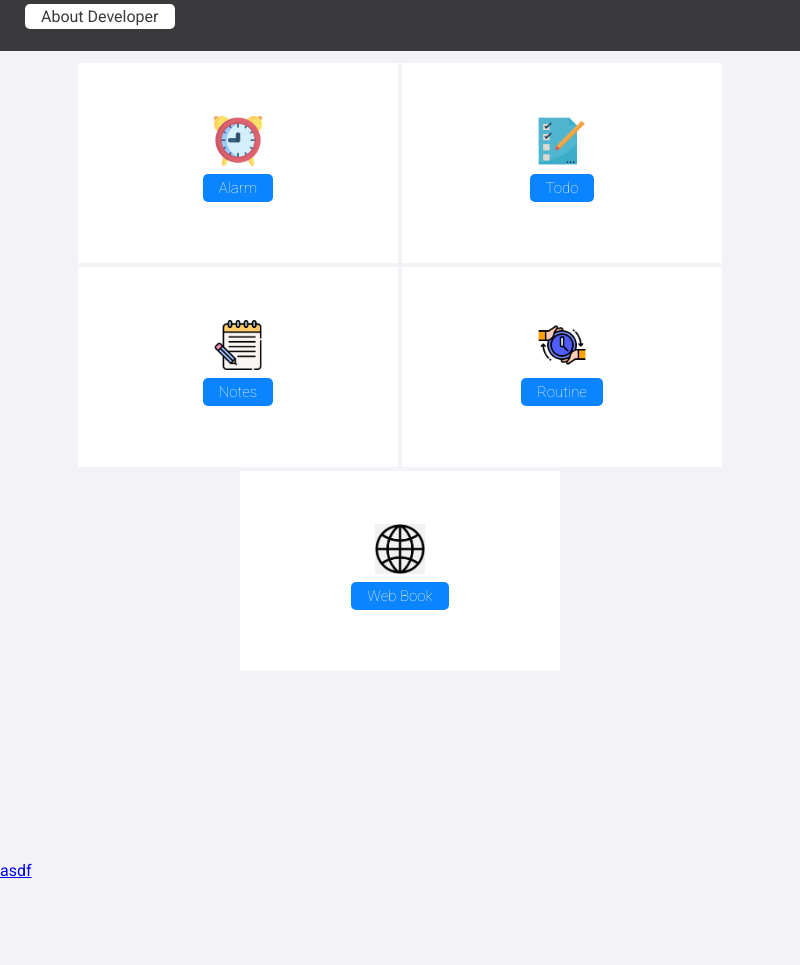
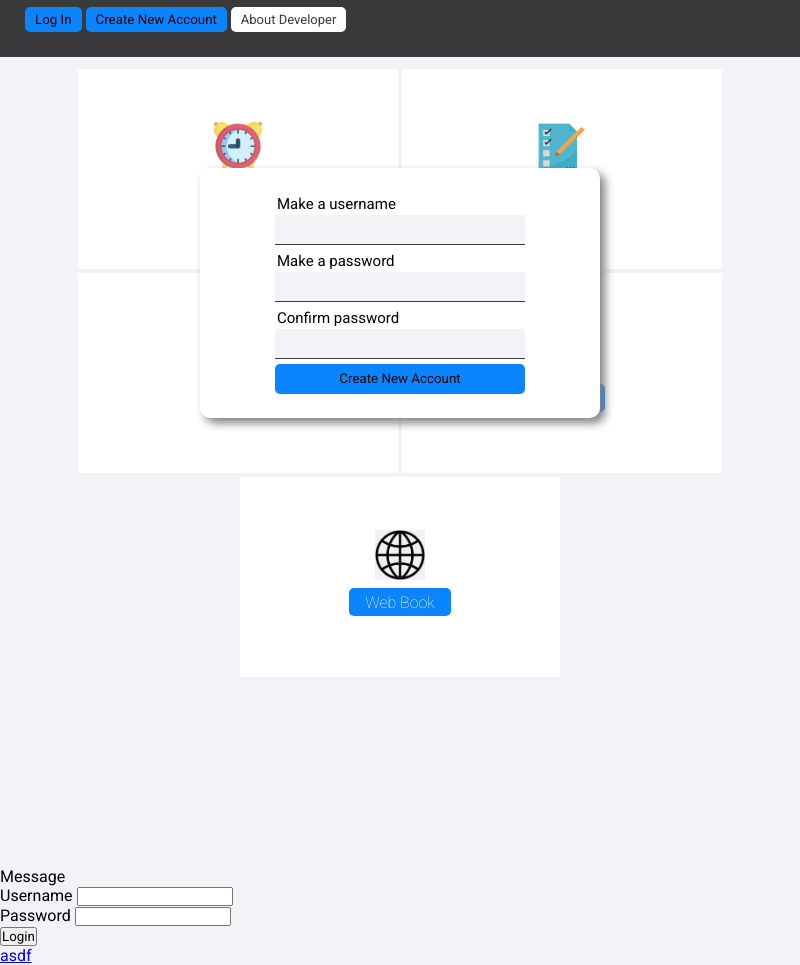
Before and after one commit to Gopi-Kumar/student-friend, an Electron app: page index.html in a window 800 px wide. Shown: the part 107-1072 px from the top of the page. Before the commit the page ends 987 px from the top, so only its background shows below. Drawn offline with Linux system fonts and the light colour scheme.

Commit message:
login form and create new user form added

```diff
--- a/index.html
+++ b/index.html
@@ -16,14 +16,53 @@
         <p class="about">A students friend who helps students to manage his routine and much more thing so student can focus on study.</p>
        </section>
        <section>
+           <button id="login">Log In</button>
+           <button id="newuser">Create New Account</button>
             <a href="https://gkkaushik.netlify.com" target="_blank"> About Developer</a>
        </section>
-    </div>
     </div>
     <div class="app">
         <div class="services">
         </div>
     </div>
+    <div id="login-form">
+
+        <form method="POST">
+            <p>Message</p>
+           <section id="username-input">
+                <label for="username">Username</label>
+                <input type="text" id="username">
+           </section>
+           <section id="password-input">
+                <label for="username">Password</label>
+                <input type="password" id="password">
+           </section>
+          <section>
+            <input id="submit-button" type="submit" value="Login">
+          </section>
+        </form>
+    </div>
+    <div id="new-user-form">
+
+        <form method="POST">
+            <p>Message</p>
+           <section id="username-input">
+                <label for="username">Make a username</label>
+                <input type="text" id="username">
+           </section>
+           <section id="password-input">
+                <label for="username">Make a password</label>
+                <input type="password" id="password">
+           </section>
+           <section id="password-input">
+            <label for="username">Confirm password</label>
+            <input type="password" id="password">
+       </section>
+          <section>
+            <input id="submit-button" type="submit" value="Create New Account">
+          </section>
+        </form>
+    </div>
     <a href="about.html">asdf</a>
 </body>
 </html>
--- a/styles/style.scss
+++ b/styles/style.scss
@@ -19,11 +19,20 @@ body{
             background: $white;
             color:$black;
             text-decoration: none;
-            padding:0.2rem 1rem;
+            padding:5px 10px;
             border-radius: 5px;
+            font-size: 13px;
         }
         section{
             margin:5px;
+        }
+        #login, #newuser{
+            background :$apple-blue;
+            outline:None;
+            border:None;
+            padding:5px 10px;
+            border-radius: 5px;
+            cursor: pointer;
         }
     }
     .app{
@@ -57,11 +66,55 @@ body{
                     margin:0.5rem;
                     text-decoration: none;
                     border-radius: 5px;
-                    font-size: 15px;
                 }
 
 
             }
         }
     }
+
+    // #login-form{
+    #new-user-form{
+        width: 400px;
+        height: 250px;
+        background:$white;
+        position:absolute;
+        top:calc(50vh - 125px);
+        left:calc(50vw - 200px);
+        box-shadow: 5px 5px 10px  $gray;
+        border-radius: 10px;
+        p{
+            text-align: center;
+            font-size: 12px;
+            color:red;
+            display:none;
+        }
+        @include display_as_column_center;
+        section{
+            @include display_as_column;
+            margin:5px;
+            input{
+                background:$light-gray;
+                border:0;
+                outline:0;
+                border-bottom: 1px solid $black;
+                width:250px;
+                height:30px;
+            }
+            label{
+                font-size: 15px;
+                margin:2px;
+
+            }
+        }
+        #submit-button{
+            background :$apple-blue;
+            outline:None;
+            border:None;
+            padding:5px 10px;
+            border-radius: 5px;
+            cursor: pointer;
+            text-align: center;
+        }
+    }
 }
```
Also changed, not shown: styles/style.css, 1 other file.
